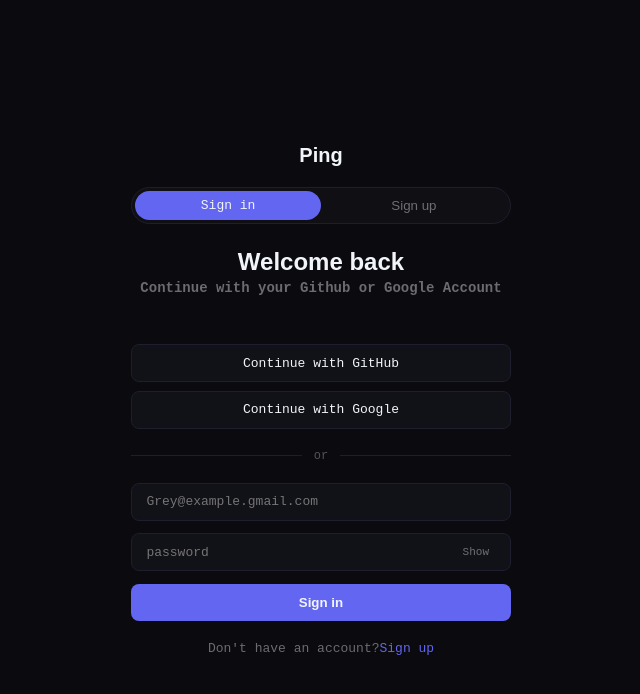
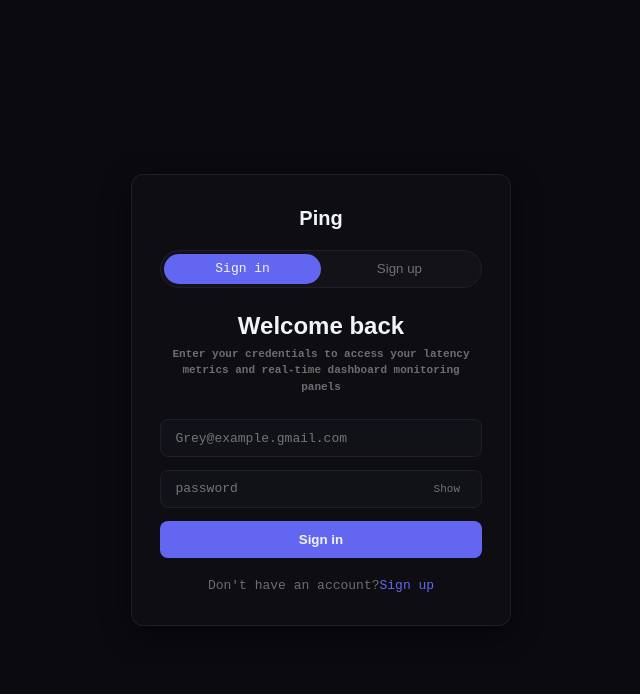
Before and after one commit to Grey001-dev/Ping, a React (Vite) app in the folder frontend/my-react-app/: page /auth in a window 1280 px wide. Shown: the top 694 px of the page, without its empty margins (319-959 px from the left). Built offline with nearby package versions, Linux system fonts and the light colour scheme; no server answers.

Commit message:
corrected graph time

```diff
--- a/frontend/my-react-app/src/Components/StatusPanel/StatusPanel.jsx
+++ b/frontend/my-react-app/src/Components/StatusPanel/StatusPanel.jsx
@@ -105,12 +105,21 @@ export default function StatusPanel({monitor,onDelete,savedError,onPause,onEdit,
         })
         return ()=>socket.disconnect()
     },[monitor.id])
+    const chartData=monitor.history.map(p=>{
+        const localDate=new Date(p.timestamp);
 
-    const chartData=monitor.history.map(p=>({
-        time:p.timestamp.slice(11,16),
-        latency:p.latency,
-        status:p.status
-    }))
+        const localTimeFormatted=localDate.toLocaleDateString([],{
+            hour:'2-digit',
+            minute:'2-digit',
+            hour12:false
+        });
+        return{
+            time:localTimeFormatted,
+            latecny:p.latency,
+            status:p.status
+        }
+    })
+
     const avgLatency=Math.round(
         monitor.history.filter(p=>p.latency>0).reduce((a,p)=>a+p.latency,0)/
         (monitor.history.filter(p => p.latency > 0).length || 1)
--- a/frontend/my-react-app/src/pages/Auth/Auth.jsx
+++ b/frontend/my-react-app/src/pages/Auth/Auth.jsx
@@ -106,18 +106,14 @@ export default function Auth({setToken}){
                 </div>
                 <div className={styles.message}>
                     <h1 className={styles.authHeading}>{isSignUp? 'Create Account': 'Welcome back'}</h1>
-                    <p className={styles.subtext}>Continue with your Github or Google Account</p>
+                    <p className={styles.subtext}>
+                        {isSignUp ?
+                        'Start tracking system uptime,raw connectivity, and real-time database enpoints in seconds'
+                    : 'Enter your credentials to access your latency metrics and real-time dashboard monitoring panels'}
+                    </p>
                 </div>
                 {errMessage && <div className={styles.errAlert}> {errMessage}</div>}
                 {successMessage && <div className={styles.successAlert}>{successMessage}</div>}
-                <div className={styles.authcontainer}>
-                  <button className={styles.oauthBtn }>Continue with GitHub</button>
-                  <button className={styles.oauthBtn}>Continue with Google</button>
-                </div>
-
-                <div className={styles.divider}>
-                    <span>or</span>
-                </div>
                 <form onSubmit={handleSubmit} className={styles.formContainer}>
                     {isSignUp && (<input type='text'
                     required
--- a/frontend/my-react-app/src/pages/Auth/Auth.module.css
+++ b/frontend/my-react-app/src/pages/Auth/Auth.module.css
@@ -9,7 +9,18 @@
     box-sizing: border-box;
     padding: 1.5rem;
 }
+.screenWrapper>div{
+    width: 100%;
+    max-width: 400px;
+    display: flex;
+    flex-direction: column;
+    background-color: #0d0d12;
+    border: 1px solid #1e1e2e;
+    border-radius: 12px;
+    padding: 32px 28px;
+    box-shadow: 0 8px 30px rgba(0,0,0,0.4);
 
+}
 .authCard{
     width: 100%;
     max-width: 380px;
@@ -54,11 +65,11 @@
 }
 .subtext{
     font-family: 'DM Mono',monospace;
-    font-size: 12px;
+    font-size: 11px;
+    line-height: 1.5;
     color: rgba(255, 255, 255, 0.4);
     text-align: center;
-    margin: 0 0 1.5rem 0;
-    font-size: 14px;
+    margin: 6px 0 0 0;
 }
 .authcontainer{
     display: flex;
```
